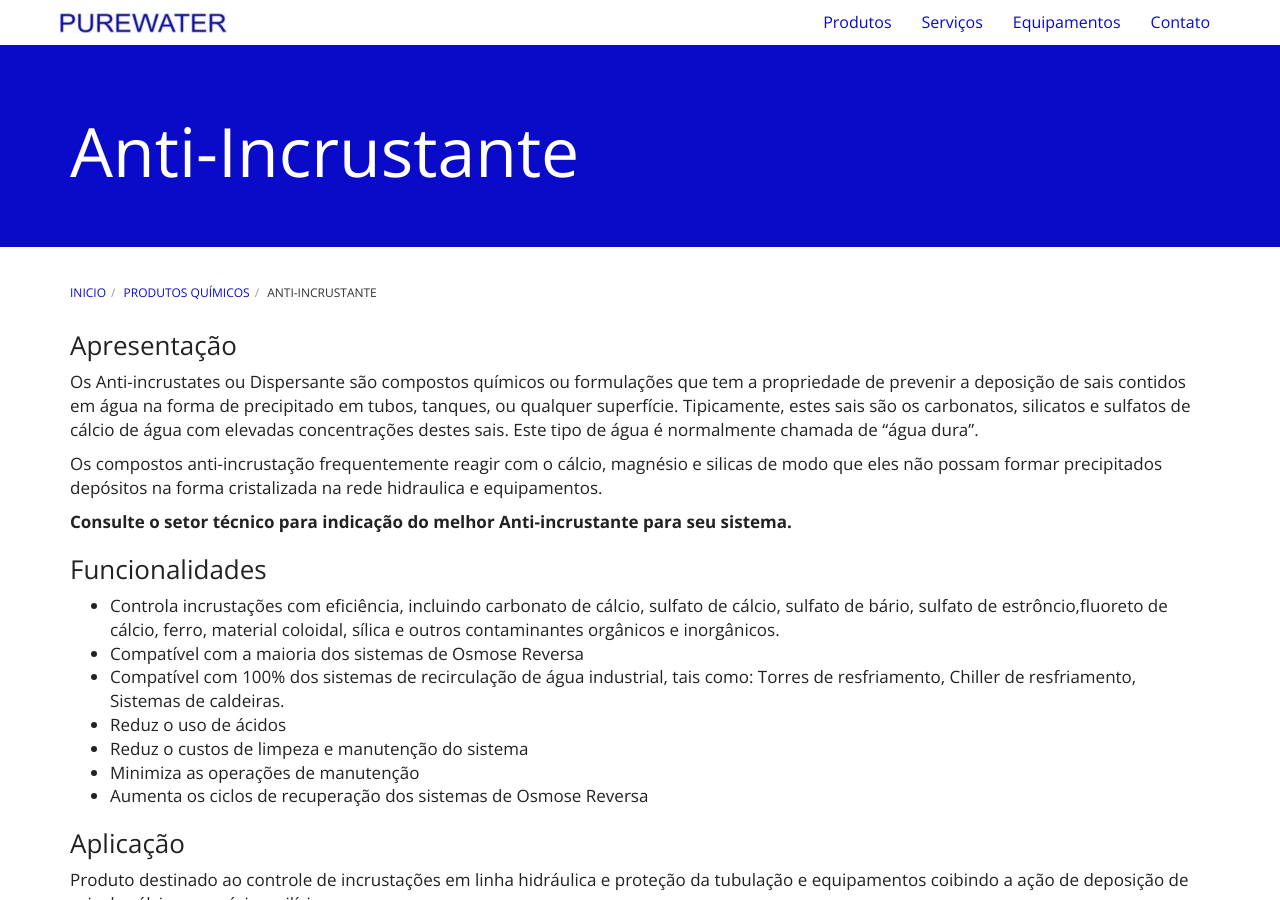
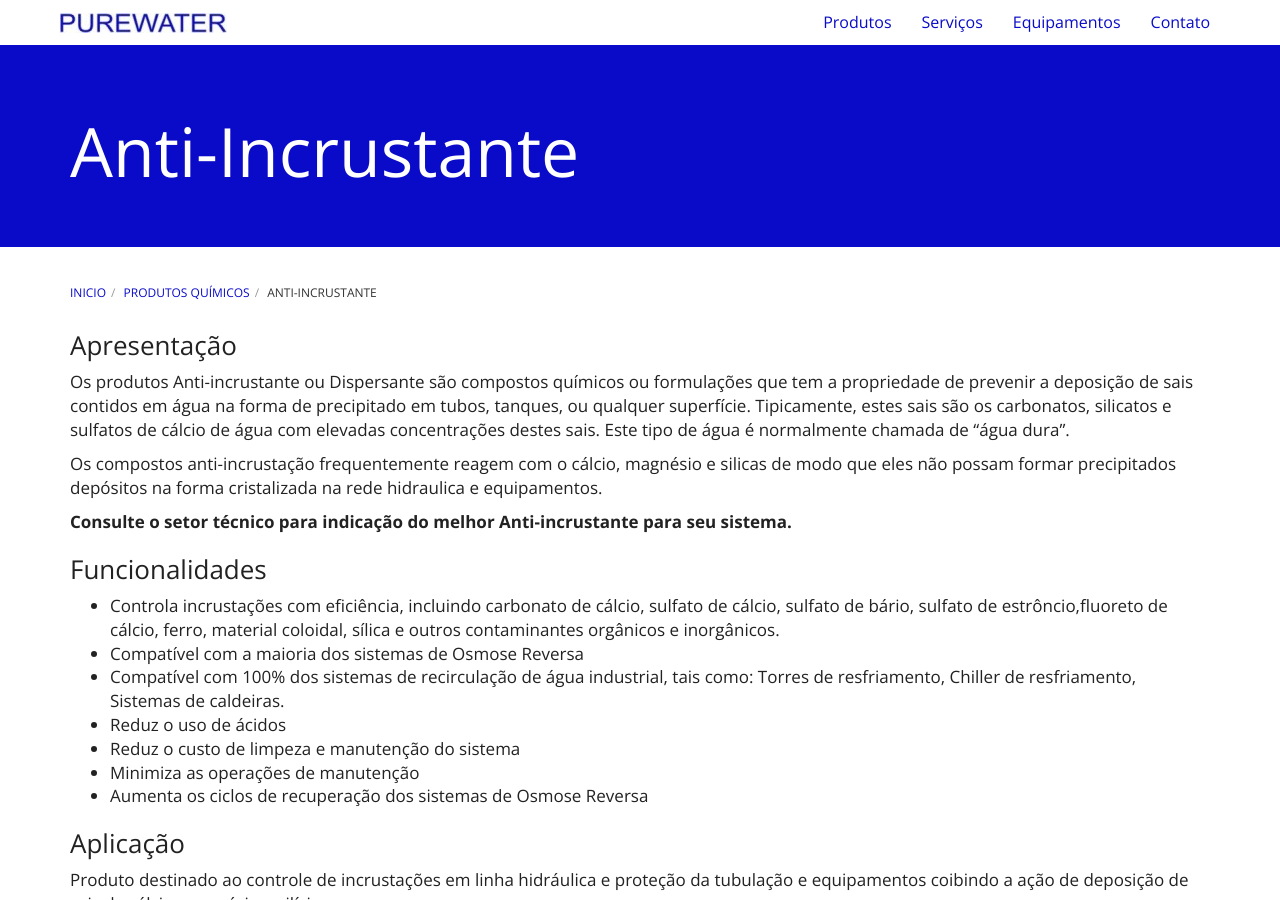
Before and after one commit to purewaterefluentes/purewaterefluentes.github.io, a Jekyll site: the page built from produtos/anti-incrustante.md, in a window 1280 px wide and 900 px high. Built offline with Jekyll 4.4.1, drawn with Linux system fonts in a browser that asks for light colours; nearby versions of some CDN libraries; library files that are not in the unit come from our copies.

Commit message:
Update anti-incrustante.md

```diff
--- a/produtos/anti-incrustante.md
+++ b/produtos/anti-incrustante.md
@@ -7,9 +7,9 @@
 
 ### Apresentação
 
-Os Anti-incrustates ou Dispersante são compostos químicos ou formulações que tem a propriedade de prevenir a deposição de sais contidos em água na forma de precipitado em tubos, tanques, ou qualquer superfície. Tipicamente, estes sais são os carbonatos, silicatos e sulfatos de cálcio de água com elevadas concentrações destes sais. Este tipo de água é normalmente chamada de "água dura".
+Os produtos Anti-incrustante ou Dispersante são compostos químicos ou formulações que tem a propriedade de prevenir a deposição de sais contidos em água na forma de precipitado em tubos, tanques, ou qualquer superfície. Tipicamente, estes sais são os carbonatos, silicatos e sulfatos de cálcio de água com elevadas concentrações destes sais. Este tipo de água é normalmente chamada de "água dura".
 
-Os compostos anti-incrustação frequentemente reagir com o cálcio, magnésio e silicas de modo que eles não possam formar precipitados depósitos na forma cristalizada na rede hidraulica e equipamentos.
+Os compostos anti-incrustação frequentemente reagem com o cálcio, magnésio e silicas de modo que eles não possam formar precipitados depósitos na forma cristalizada na rede hidraulica e equipamentos.
 
 **Consulte o setor técnico para indicação do melhor Anti-incrustante para seu sistema.**
 
@@ -19,7 +19,7 @@
 - Compatível com a maioria dos sistemas de Osmose Reversa
 - Compatível com 100% dos sistemas de recirculação de água industrial, tais como: Torres de resfriamento, Chiller de resfriamento, Sistemas de caldeiras.
 - Reduz o uso de ácidos
-- Reduz o custos de limpeza e manutenção do sistema
+- Reduz o custo de limpeza e manutenção do sistema
 - Minimiza as operações de manutenção
 - Aumenta os ciclos de recuperação dos sistemas de Osmose Reversa
 
```
